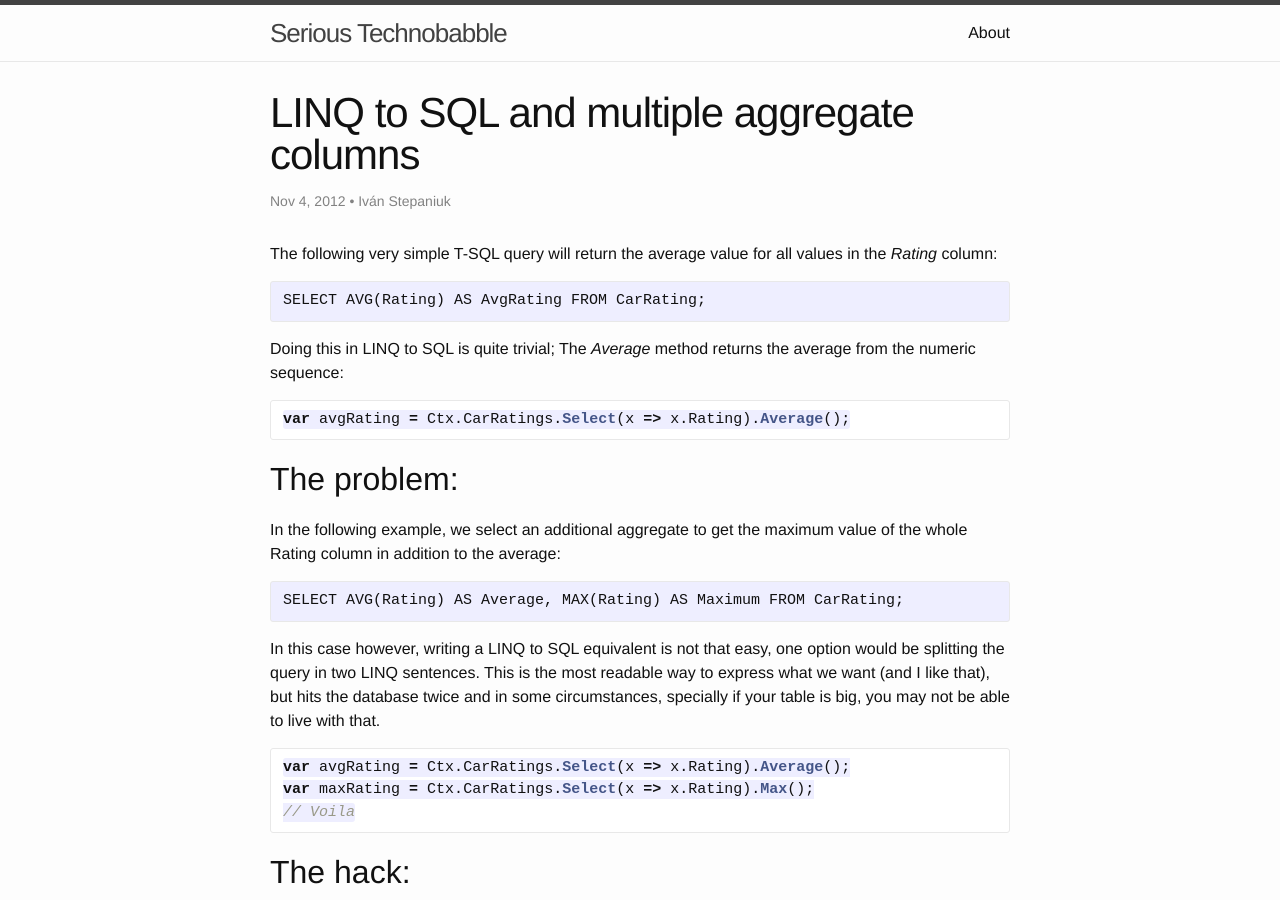
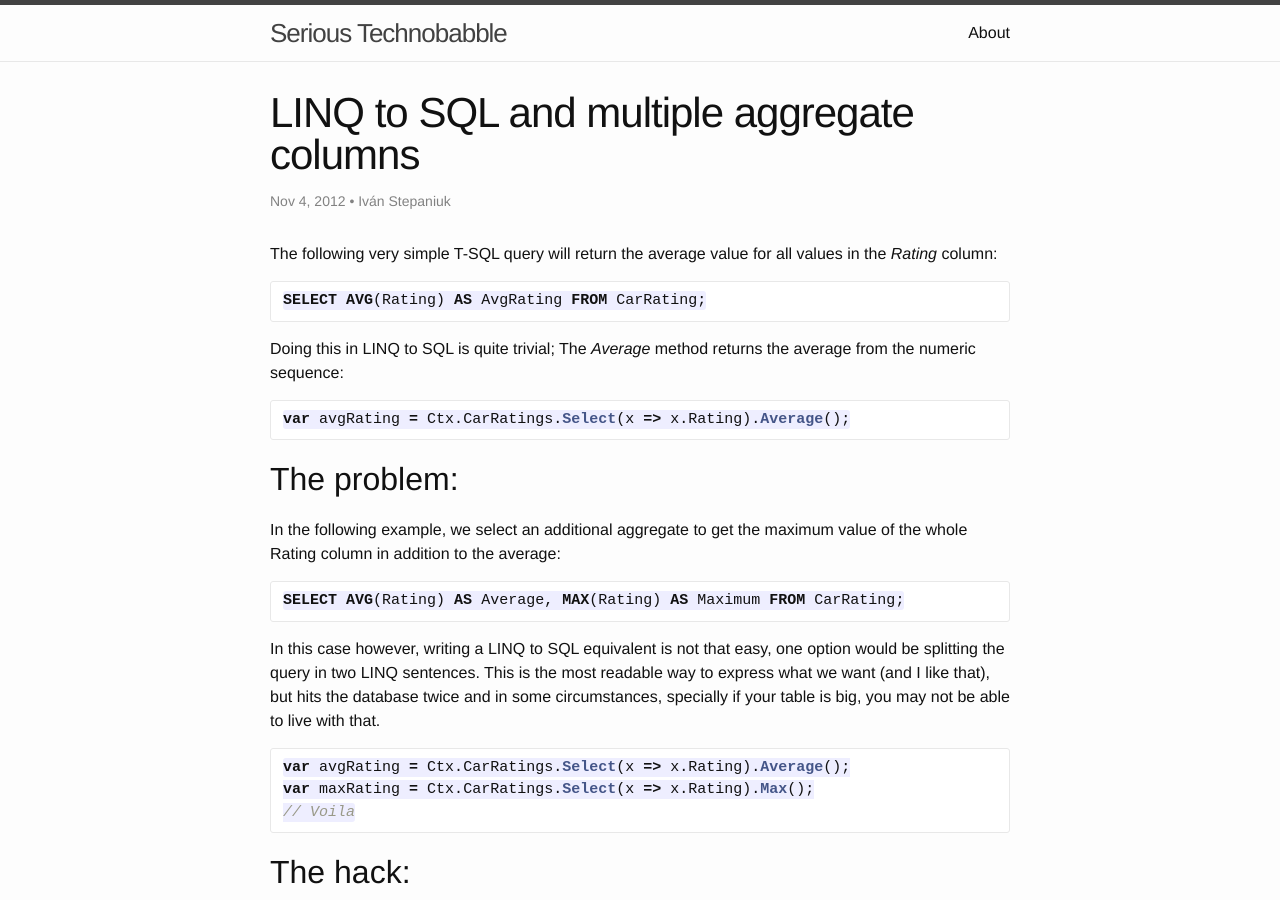
Before and after one commit to istepaniuk/istepaniuk-com, a Jekyll site: the page built from _posts/2012-11-04-linq-to-sql-and-multiple-aggregate-columns.md, in a window 1280 px wide and 900 px high. Built offline with Jekyll 4.4.1, drawn with Linux system fonts in a browser that asks for light colours; Markdown is read by kramdown in place of the engine named in the settings.

Commit message:
no tsql in pygments

````diff
--- a/_posts/2012-11-04-linq-to-sql-and-multiple-aggregate-columns.md
+++ b/_posts/2012-11-04-linq-to-sql-and-multiple-aggregate-columns.md
@@ -18,7 +18,7 @@ tags:
 ---
 The following very simple T-SQL query will return the average value for all values in the *Rating* column:
 
-```tsql
+```sql
 SELECT AVG(Rating) AS AvgRating FROM CarRating;
 ```
 
@@ -32,7 +32,7 @@ var avgRating = Ctx.CarRatings.Select(x => x.Rating).Average();
 
 In the following example, we select an additional aggregate to get the maximum value of the whole Rating column in addition to the average:
 
-```tsql
+```sql
 SELECT AVG(Rating) AS Average, MAX(Rating) AS Maximum FROM CarRating;
 ```
 
````
